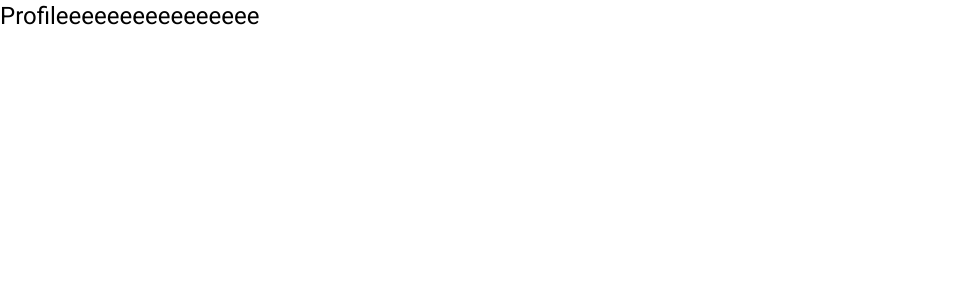
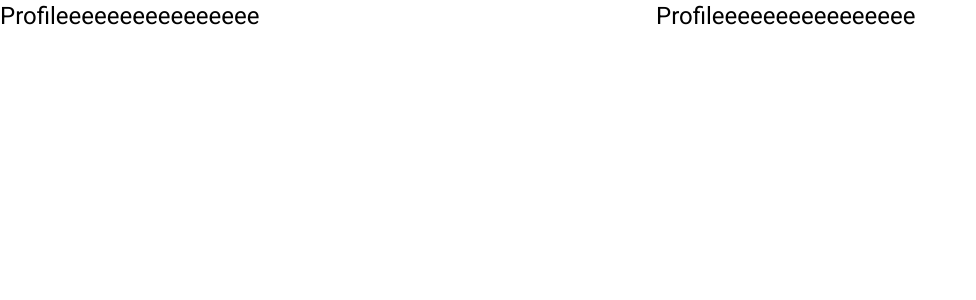
Before and after one commit to wowblast/Bootcamp-frontend-23, an Angular app in the folder angularProyect/pokeAPI/: page /pokemons/profile in a window 1280 px wide. Shown: the top 300 px of the page, without its empty margins (0-976 px from the left). Built offline with nearby package versions, Linux system fonts and the light colour scheme.

Commit message:
Add basic routin resolver

```diff
--- a/angularProyect/pokeAPI/src/app/pokemon-list-module/card-list-component/card-list.componet.ts
+++ b/angularProyect/pokeAPI/src/app/pokemon-list-module/card-list-component/card-list.componet.ts
@@ -1,9 +1,9 @@
 import { HttpClient } from '@angular/common/http';
 import { Component, OnInit } from '@angular/core';
 import { firstValueFrom } from 'rxjs';
-import { generations, generationType } from '../../config/generationTypes';
+import { generations, generationType } from '../../shared/config/generationTypes';
 import { CardListService } from './card-list.service';
-import { pokemonColorMap } from '../../config/pokemonColorHash';
+import { pokemonColorMap } from '../../shared/config/pokemonColorHash';
 @Component({
   selector: 'card-list-component',
   templateUrl: './card-list.component.html',
--- a/angularProyect/pokeAPI/src/app/pokemon-list-module/card-list-component/card-list.service.ts
+++ b/angularProyect/pokeAPI/src/app/pokemon-list-module/card-list-component/card-list.service.ts
@@ -1,7 +1,7 @@
 import { HttpClient } from '@angular/common/http';
 import { Injectable } from '@angular/core';
 import { Observable } from 'rxjs'
-import {config} from '../../config/config';
+import {config} from '../../shared/config/config';
 @Injectable()
 export class CardListService{
 
--- a/angularProyect/pokeAPI/src/app/pokemon-profile-module/profile-view-component/profile-view.component.css
+++ b/angularProyect/pokeAPI/src/app/pokemon-profile-module/profile-view-component/profile-view.component.css
@@ -0,0 +1,6 @@
+.profile-parent {
+  display: grid;
+  grid-template-columns: 50% 50%;
+  grid-column-gap: 1rem;
+  grid-row-gap: 1rem;
+}
--- a/angularProyect/pokeAPI/src/app/pokemon-profile-module/profile-view-component/profile-view.component.html
+++ b/angularProyect/pokeAPI/src/app/pokemon-profile-module/profile-view-component/profile-view.component.html
@@ -1 +1,8 @@
-<h1>Profileeeeeeeeeeeeeeee</h1>
+<div class="profile-parent">
+<div>
+    <h1>Profileeeeeeeeeeeeeeee</h1>
+</div>
+
+    <h1>Profileeeeeeeeeeeeeeee</h1>
+
+</div>
```
Also changed, not shown: angularProyect/pokeAPI/src/app/app.module.ts (+4 -5 lines), angularProyect/pokeAPI/src/app/shared/config/config.ts (renamed from angularProyect/pokeAPI/src/app/config/config.ts), angularProyect/pokeAPI/src/app/shared/config/generationTypes.ts (renamed from angularProyect/pokeAPI/src/app/config/generationTypes.ts), angularProyect/pokeAPI/src/app/shared/config/pokemonColorHash.ts (renamed from angularProyect/pokeAPI/src/app/config/pokemonColorHash.ts).
